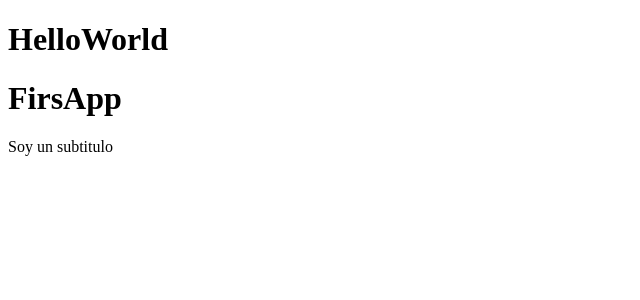
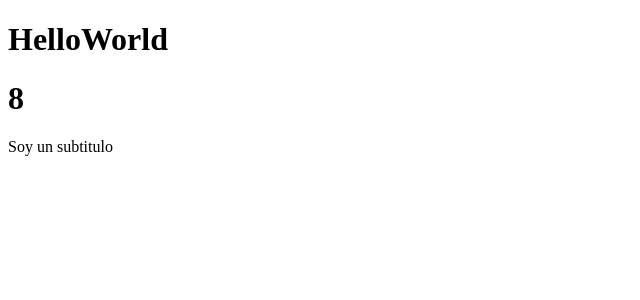
Before and after one commit to CasJuan/cursoReact-FH, a React (Vite) app: page / in a window 1280 px wide. Shown: the top 300 px of the page, without its empty margins (0-640 px from the left). Built offline with nearby package versions, Linux system fonts and the light colour scheme.

Commit message:
[add] Impresión de variables en el HTML

```diff
--- a/src/FirstApp.jsx
+++ b/src/FirstApp.jsx
@@ -1,10 +1,24 @@
 import {Fragment} from 'react'
 
+// const newMessage = {
+//   mesage: 'Hola Mundo',
+//   title: 'Juan'
+// };
+
+const getResult = () => {
+  return 4 + 4;
+}
+
 export const FirstApp = () => {
+
   return (
     <>
-    <h1>FirsApp</h1>
+
+    <h1>{getResult()}</h1>
+    {/* <code>{ JSON.stringify(newMessage) }</code> */}
     <p>Soy un subtitulo</p>
+
+
     </>
   )
 }
```
